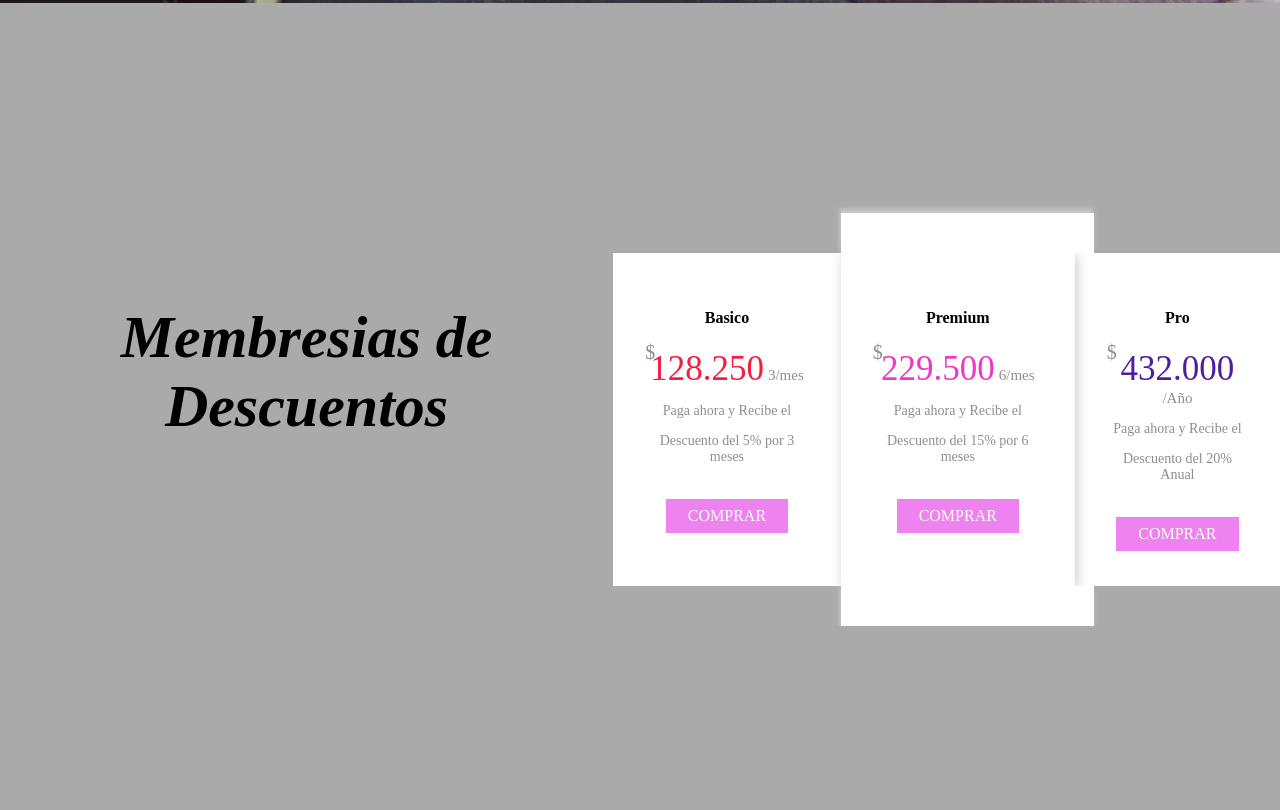
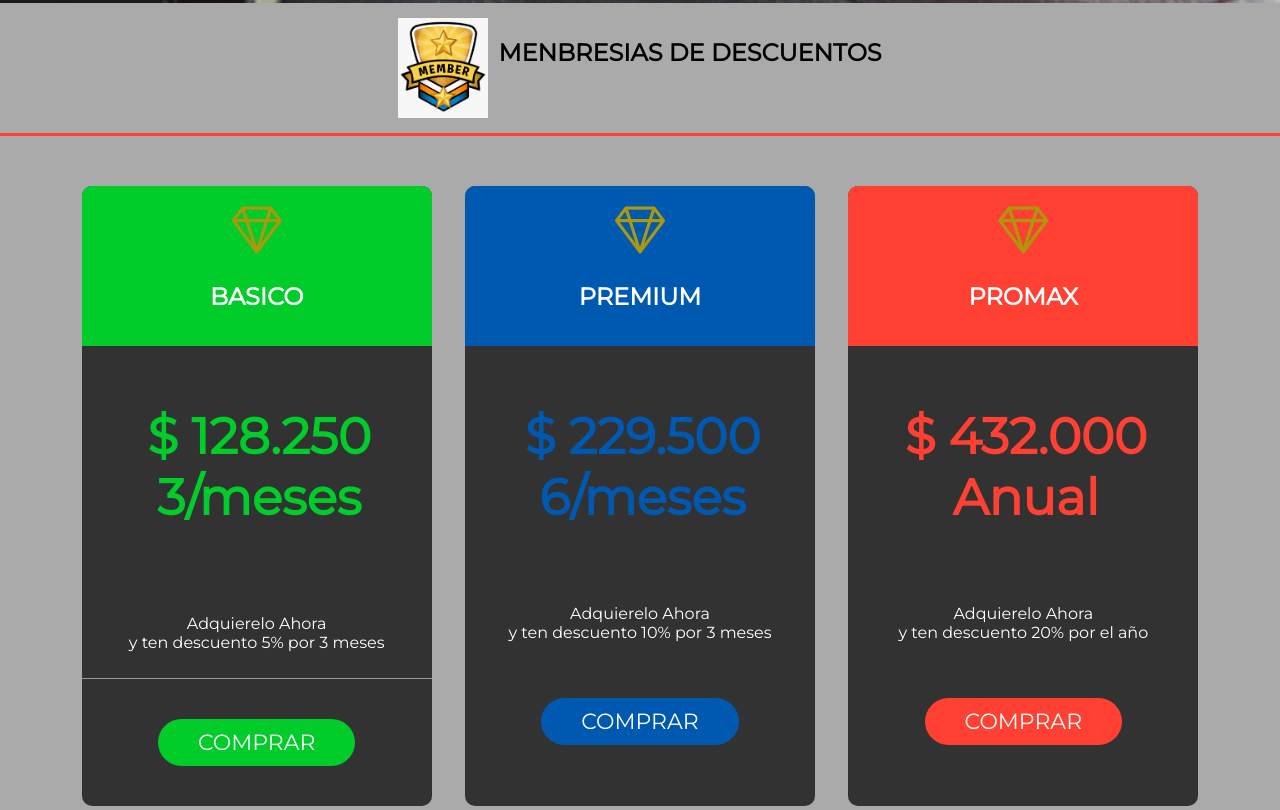
Before and after one commit to Luzamir-medina/GYM, a plain HTML site: page calificame.html in a window 1280 px wide. Shown: the part 797-1607 px from the top of the page. Before the commit the page ends 1423 px from the top, so only its background shows below. Drawn offline with nearby package versions, Linux system fonts and the light colour scheme; a web font is replaced by a local one.

Commit message:
actualizacion

```diff
--- a/calificame.html
+++ b/calificame.html
@@ -7,6 +7,8 @@
     <title> menbresias </title>
     <link rel="preconnect" href="https://fonts.googleapis.com">
 <link rel="preconnect" href="https://fonts.gstatic.com" crossorigin>
+<link href="https://fonts.googleapis.com/css2?family=Inter:wght@100;200;300;400;500;600;800&family=Montserrat:ital,wght@0,200;0,300;0,400;1,200;1,500;1,600&family=Nunito:ital,wght@0,300;1,900&family=Playfair+Display:ital,wght@0,400;0,500;0,600;0,700;1,400;1,600&family=Roboto:wght@300&display=swap" rel="stylesheet">
+  <link rel="stylesheet" href="https://cdn.jsdelivr.net/npm/bootstrap-icons@1.9.1/font/bootstrap-icons.css">
 <link rel="stylesheet" href="css/calificame.css">
 <script src="js/javascript.js"></script>
 </head>
@@ -31,54 +33,141 @@
             </div>
         </div>
     </header>
-    <section id="pricing">
-        <h2>Membresias de Descuentos </h2>
-        <div class="tabla">
-            <h4>Basico</h4>
-        <div class="precio">
-            <span class="pesos">$</span>
-            <span class="numero">128.250</span>
-            <span class="mes">3/mes</span>
-        </div>
-        <div class="carateristicas">
-            <p> Paga ahora y Recibe el </p>
-            <p> Descuento del 5% por 3 meses</p>
 
-        </div>
-        <a class="a" href=""> COMPRAR </a>
-        </div>
-        <div class="tabla" id="tablados">
-            <div class="cuadradosuperior"></div>
-            <h4>Premium</h4>
-        <div class="precio">
-            <span class="pesos">$</span>
-            <span class="numero numero2">229.500</span>
-            <span class="mes"> 6/mes</span>
-        </div>
-        <div class="carateristicas">
-            <p> Paga ahora y Recibe el </p>
-            <p> Descuento del 15% por 6 meses</p>
+   <section id="pricing">
+    <div class="logo2">
+        <img src="imagenes/Gim-penguin-membership.png" alt="menbresias">
+        <h2> MENBRESIAS DE DESCUENTOS </h2>
+    </div>
 
-        </div>
-        <a class="a" href=""> COMPRAR </a>
-        <div class="cuadradoinferior"></div>
+   </section>
+    <div class="container" id="menbresias">
+       <div class="tabla">
+            <div class="titulo">
+                <span class="menbresias"><i class="bi bi-gem"></i></span>
+                <h2>Basico</h2>
+            </div>
+            <div class="precio">
+                <h3>$ 128.250 3/meses </h3>
+            </div>
+            <div class="descripcion">
+                <p>Adquierelo Ahora
+                    <br> y ten descuento 5% por 3 meses </p>
+            </div>
+            <div class="comprar">
+                <a href="#">COMPRAR</a>
+            </div>
         </div>
         <div class="tabla">
-            <h4>Pro</h4>
-        <div class="precio">
-            <span class="pesos">$</span>
-            <span class="numero numero3">432.000</span>
-            <span class="mes">/Año</span>
+            <div class="titulo">
+                <span class="menbresias"><i class="bi bi-gem"></i></span>
+                <h2> Premium </h2>
+            </div>
+            <div class="precio">
+                <h3>$ 229.500 6/meses </h3>
+            </div>
+            <div>
+                <p>Adquierelo Ahora
+                  <br>  y ten descuento 10% por 3 meses </p>
+            </div>
+            <div class="comprar">
+                <a href="#">COMPRAR</a>
+            </div>
         </div>
-        <div class="carateristicas">
-            <p> Paga ahora y Recibe el </p>
-            <p> Descuento del 20% Anual</p>
+        <div class="tabla">
+            <div class="titulo">
+                <span class="menbresias"><i class="bi bi-gem"></i></span>
+                <h2> ProMax </h2>
+            </div>
+            <div class="precio">
+                <h3>$ 432.000 Anual</h3>
+            </div>
+            <div>
+                <p>Adquierelo Ahora
+                  <br>  y ten descuento 20% por el año </p>
 
+            </div>
+            <div class="comprar">
+                <a href="#">COMPRAR</a>
+            </div>
         </div>
-        <a class="a" href=""> COMPRAR </a>
+    </div>
+    <section id="galeria">
+        <div class="foto">
+           <img class="img-hover" src="imagenes/galeria1.jpg" alt="">
+           <div class="oculto">
+            <h4> Antes-Despues</h4>
+           </div>
         </div>
+        <div class="foto">
+            <img class="img-hover" src="imagenes/galeria2.jpg" alt="">
+            <div class="oculto">
+                <h4> Antes-Despues</h4>
+            </div>
+         </div>
+         <div class="foto">
+            <img class="img-hover" src="imagenes/galeria3.webp" alt="">
+            <div class="oculto">
+                <h4> Antes-Despues</h4>
+            </div>
+         </div>
+         <div class="foto">
+            <img class="img-hover" src="imagenes/galeria4.jpg" alt="">
+            <div class="oculto">
+                <h4> Antes-Despues</h4>
+            </div>
+         </div>
+         <div class="foto">
+            <img class="img-hover" src="imagenes/galeria5.webp" alt="">
+            <div class="oculto">
+                <h4> Antes-Despues</h4>
+            </div>
+         </div>
+         <div class="foto">
+            <img class="img-hover" src="imagenes/galeria6.jpg" alt="">
+            <div class="oculto">
+                <h4> Antes-Despues</h4>
+            </div>
+         </div>
+         <div class="foto">
+            <img class="img-hover" src="imagenes/galeria7.jpg" alt="">
+            <div class="oculto">
+                <h4> Antes-Despues</h4>
+            </div>
+         </div>
+         <div class="foto">
+            <img class="img-hover" src="imagenes/galeria8.jpg" alt="">
+            <div class="oculto">
+                <h4> Antes-Despues</h4>
+            </div>
+         </div>
     </section>
 
+    <script
+    src="https://code.jquery.com/jquery-3.6.0.min.js"
+    integrity="sha256-/xUj+3OJU5yExlq6GSYGSHk7tPXikynS7ogEvDej/m4="
+    crossorigin="anonymous"></script>
+
+    <script>
+      $(document).ready(function(){
+           $('.foto').hover(function(){
+              $(this).find('.oculto').fadeIn();
+              $(this).find('.img-hover').addClass('agrandar');
+           }, function(){
+              $(this).find('.oculto').fadeOut();
+              $(this).find('.img-hover').removeClass('agrandar');
+           })
+
+           $('menu-icon').click(function(){
+              $('nav').slideToggle();
+           })
+
+
+      })
+    </script>
+    <footer id="calificame">
+
+    </footer>
 
 </body>
 </html>
--- a/css/calificame.css
+++ b/css/calificame.css
@@ -86,84 +86,155 @@ h1 {
     margin: auto;
     margin-bottom: 50px;
 }
+
+
 #pricing {
     display:flex;
     justify-content: center;
     text-align: center;
-    margin-top: 250px;
+    border-bottom: 3px solid #ff4032;
 }
-.precio {
-    position: relative;
+.logo2 {
+    width: 100%;
+    height: 100px;
+    padding: 10px 0;
+    margin: 5px 15px ;
+    display: flex;
+    justify-content: center;
+    text-align: center;
+
+
 }
-.pesos{
-    position: absolute;
-    left: -3px;
-    top: -8px;;
-    color:#8e8e8e;
-    font-size: 20px;
+.logo2  h2 {
+    text-decoration: none;
+    color:rgb(0, 0, 0);
+    font-size: 24px;
+    margin-left: 10px;
 }
-h2 {
-
-    text-align: center;
-    font-size: 60px;
-    font-style: italic;
- }
- h2:hover{
-   color:  rgb(216, 216, 14);
- }
-.numero {
-    font-size: 35px;
-    color:#f31e41;
-}
-.mes {
-    color:#8e8e8e;
-    font-size: 15px;
+.container {
+    width: 100%;
+    max-width: 1150px;
+    margin: auto;
+    padding: 50px 10px;
+    display: flex;
+    justify-content: space-around;
+    flex-wrap: wrap;
 }
 .tabla {
-    background: #fff;
-    padding: 35px;
+    background: rgba(0,0,0,.7);
+    width: 350px;
+    color: #fff;
+    text-align: center;
+    border-radius: 10px;
+    cursor: pointer;
+    overflow: hidden;
+    transition: .5s;
+}
+.tabla:hover {
+    transform: scale(1.05);
+}
+.titulo {
+    background: #00cd2a;
+    padding: 15px 0;
+}
+.menbresias {
+     font-size: 50px;
+     margin-bottom: 10px;
+}
+.titulo h2 {
+    font-size: 24px;
+    text-transform: uppercase;
 }
 
-.carateristicas {
-    font-size: 14px;
-    color:#8e8e8e;
+.precio {
+    padding: 10px 0;
+
 }
 
-.a {
-    background: violet;
-    color:#fff;
-    text-decoration: none;
-    padding: 8px 22px;
-    margin-top: 20px;
-    display: inline-block;
-}
-.numero2 {
-    color: #f036c8;
-
-}
-.numero3 {
-    color:#4f1e9e;
-}
-#tablados {
-    position: relative;
-    box-shadow: 2px 2px 12px #ccc;
+.precio h3 {
+    font-size: 30px;
+    color: #00cd2a;
 }
 
-.cuadradosuperior {
-    width: 253px;
-    height: 40px;
-    background: #fff;
+.precio h3 {
+    font-size: 50px;
+    margin-left: 5px;
+}
+ i {
+    color: #ad980b;
+ }
+
+.descripcion {
+    list-style: none;
+    padding: 10px 0;
+    border-bottom: 1px solid rgba(255, 255, 255, .5);
+}
+
+.comprar a {
+    display: inline-block;
+    text-decoration: none;
+    background: #00cd2a;
+    color: #fff;
+    margin: 40px 0;
+    padding: 10px 40px;
+    border-radius: 50px;
+    font-size: 22px;
+    text-transform: uppercase;
+}
+
+.tabla:nth-child(2) .titulo,
+.tabla:nth-child(2) .comprar a {
+    background: #0059b0;
+}
+.tabla:nth-child(2) .precio h3 {
+   color: #0059b0;
+}
+
+.tabla:nth-child(3) .titulo,
+.tabla:nth-child(3) .comprar a {
+    background: #ff4032;
+}
+.tabla:nth-child(3) .precio h3 {
+   color: #ff4032;
+}
+
+
+
+#galeria{
+    display: flex;
+    flex-wrap: wrap;
+    margin-top: 50px;
+ }
+ #galeria img{
+    width: 100%;
+    transition: 0.4s;
+ }
+ #galeria .foto{
+    width: 25%;
+    position: relative;
+    overflow: hidden;
+ }
+
+ .oculto{
     position: absolute;
-    top: -40px;
-    left: 0px;
-    box-shadow: -1px -4px 5px #ccc;
+    top: 0;
+    left: 0;
+    background: #00000070;
+    width: 100%;
+    height: 100%;
+    color: #fff;
+    text-align: center;
+    display: none;
+ }
+ .oculto h4{
+    position: relative;
+    top: 40%;
+ }
+ .agrandar{
+    transform: scale(1.2);
+    transition: 0.2s;
+ }
+.img-hover{
+    width: 100%;
+    height: 100%;
 }
-.cuadradoinferior {
-    width: 253px;
-    height: 40px;
-    background: #fff;
-    position: absolute;
-    bottom: -40px;
-    left: 0px;
-    box-shadow: -1px 4px 5px #ccc;
-}
```
Also changed, not shown: index.html (+1 -1 lines), imagenes/Gim-penguin-membership.png (added).
